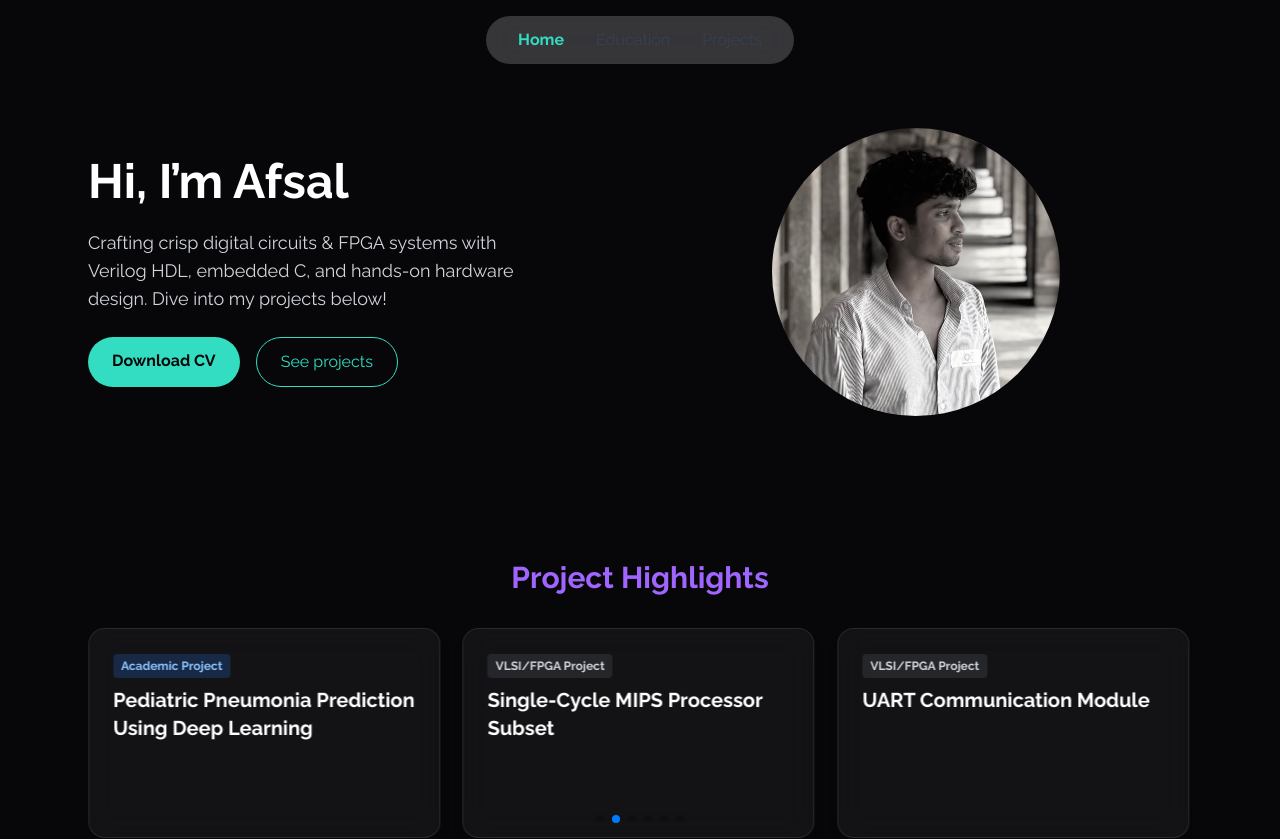
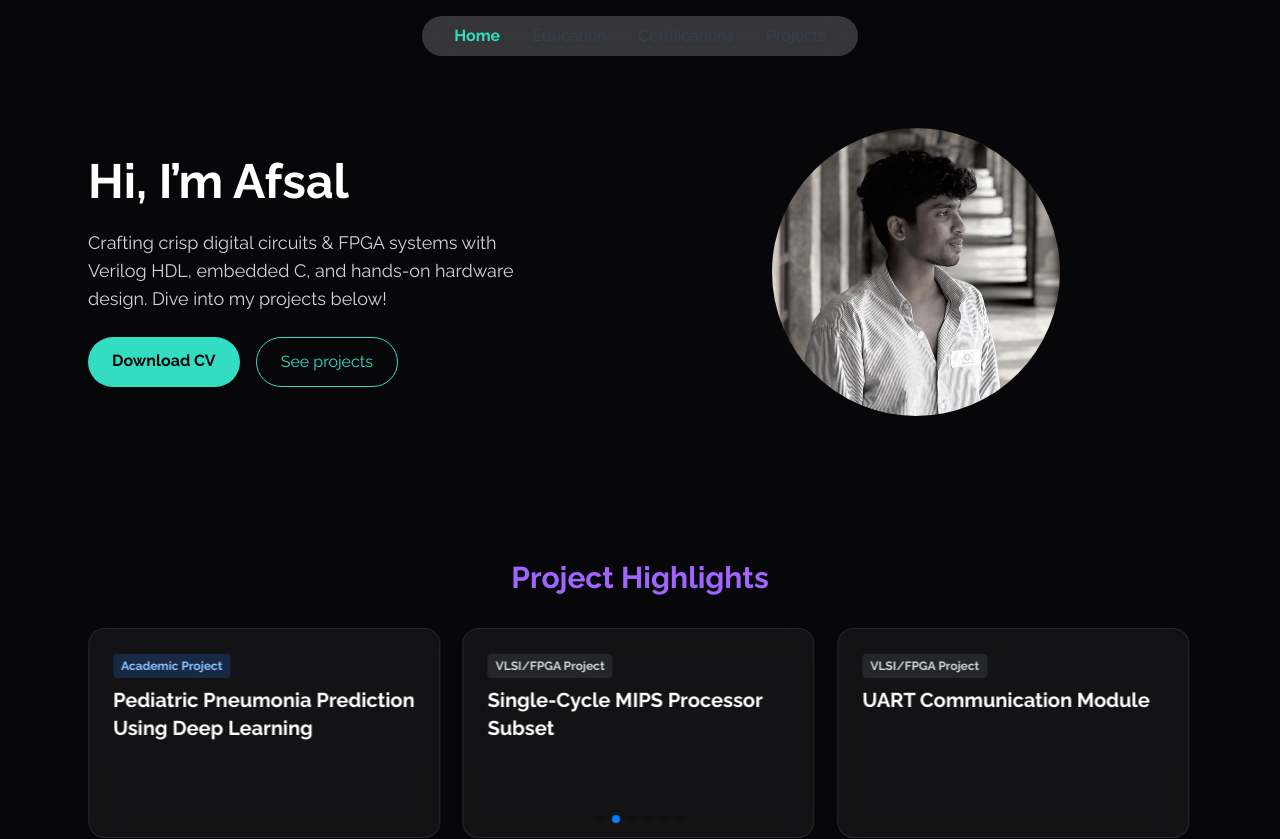
Before and after one commit to Afsalkalladi/portfolio, a Next.js app: page / in a window 1280 px wide. Shown: the top 839 px of the page. Built offline with nearby package versions, Linux system fonts and the light colour scheme.

Commit message:
navbar rework

```diff
--- a/src/components/Carousel.tsx
+++ b/src/components/Carousel.tsx
@@ -22,7 +22,9 @@ const getBadgeColor = (type: string) => {
 };
 
 export default function Carousel() {
-  const [selectedProject, setSelectedProject] = useState(null);
+  const [selectedProject, setSelectedProject] = useState<ProjectEntry | null>(
+    null
+  );
 
   return (
     <section id="carousel" className="py-20 bg-background-500/5">
--- a/src/components/Navbar.tsx
+++ b/src/components/Navbar.tsx
@@ -1,11 +1,9 @@
-// src/components/Navbar.tsx
 "use client";
 
 import Link from "next/link";
 import { useEffect, useState } from "react";
-// import { FiGithub, FiLinkedin, FiMail } from "react-icons/fi";
 
-const SECTIONS = ["home", "education", "projects"] as const;
+const SECTIONS = ["home", "education", "certifications", "projects"] as const;
 type Section = (typeof SECTIONS)[number];
 
 export default function Navbar() {
@@ -14,10 +12,12 @@ export default function Navbar() {
   // Scroll-spy to highlight the active section
   useEffect(() => {
     const onScroll = () => {
-      const pos = window.scrollY + 120;
+      const pos = window.scrollY + 120; // 120px offset for better precision
       SECTIONS.forEach((id) => {
         const el = document.getElementById(id);
-        if (el && el.offsetTop <= pos) setActive(id);
+        if (el && el.offsetTop <= pos && el.offsetTop + el.offsetHeight > pos) {
+          setActive(id);
+        }
       });
     };
     window.addEventListener("scroll", onScroll, { passive: true });
@@ -28,11 +28,11 @@ export default function Navbar() {
     <nav className="fixed top-4 inset-x-4 z-50">
       <div
         className="
-          mx-auto w-fit px-8 py-3
+          mx-auto w-fit px-4 md:px-8 py-2
           bg-gray-100/20 dark:bg-gray-800/20
           backdrop-blur-lg
           rounded-full
-          flex items-center gap-x-8
+          flex items-center gap-x-4 md:gap-x-8 text-sm md:text-base
         "
       >
         {/* Section links */}
@@ -52,30 +52,6 @@ export default function Navbar() {
             {sec}
           </Link>
         ))}
-
-        {/* Social icons (desktop only) */}
-        {/* <div className="hidden md:flex gap-4 text-gray-700 dark:text-gray-300">
-          <Link
-            href="https://github.com/afsalkalladi"
-            target="_blank"
-            className="hover:text-accent-500"
-          >
-            <FiGithub size={20} />
-          </Link>
-          <Link
-            href="https://linkedin.com/in/afsalkalladi"
-            target="_blank"
-            className="hover:text-accent-500"
-          >
-            <FiLinkedin size={20} />
-          </Link>
-          <Link
-            href="mailto:afsalkalladi@gmail.com"
-            className="hover:text-accent-500"
-          >
-            <FiMail size={20} />
-          </Link>
-        </div> */}
       </div>
     </nav>
   );
```
